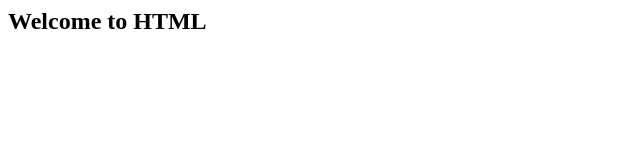
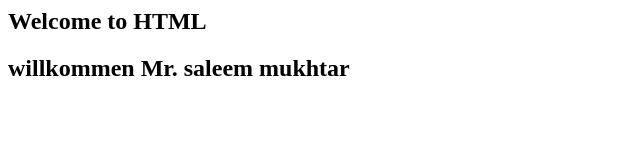
Before and after one commit to mamado2/xebiaGitExamples, a plain HTML site: page index.html in a window 1280 px wide. Shown: the whole page, without its empty margins (0-640 px from the left). Drawn offline with Linux system fonts and the light colour scheme.

Commit message:
Saleem has added his name to the home page

```diff
--- a/index.html
+++ b/index.html
@@ -2,6 +2,7 @@
 	<head>
 		<body>
 	    <h2> Welcome to HTML</h2>
+	    <h2> willkommen Mr. saleem mukhtar </h2>
 		</body>
 	</head>
 </html>
```
